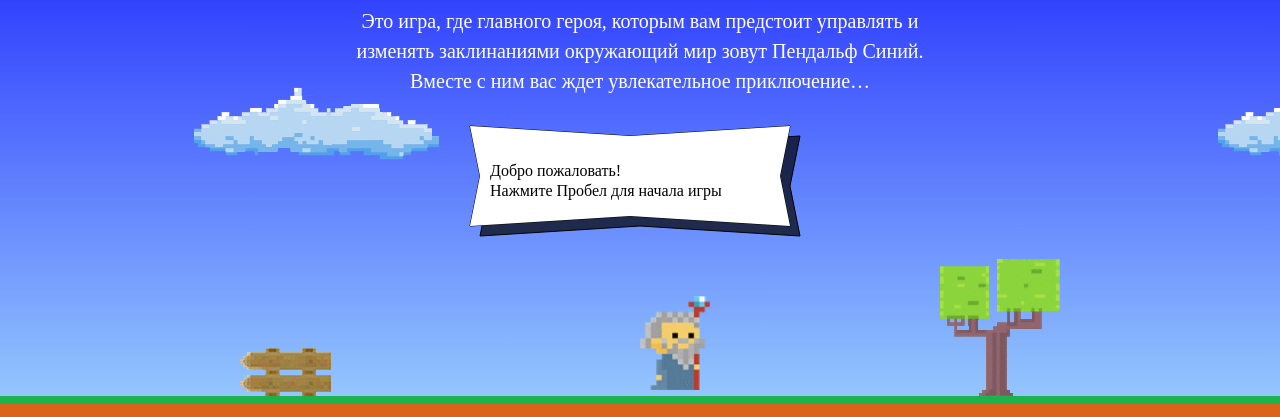
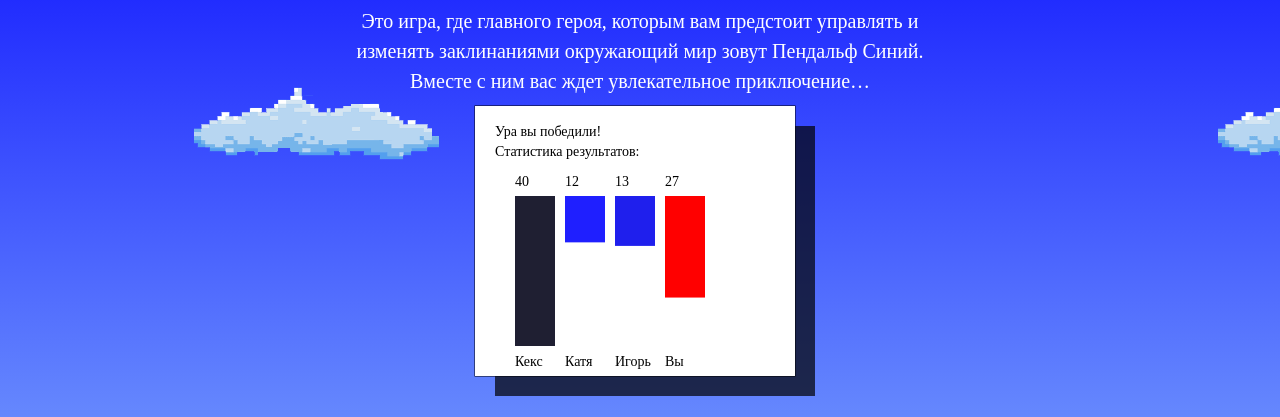
Before and after one commit to YuliaDimina/144822-code-and-magick, a website: page index.html in a window 1280 px wide. Shown: the part 203-620 px from the top of the page. Drawn offline with Linux system fonts and the light colour scheme; a web font is replaced by a local one.

Commit message:
Задание 8. Предварительный вариант

```diff
--- a/index.html
+++ b/index.html
@@ -22,10 +22,10 @@
     <p class="header-description">
       Это игра, где главного героя, которым вам предстоит управлять и изменять заклинаниями окружающий мир зовут Пендальф Синий. Вместе с ним вас ждет увлекательное приключение&hellip;
     </p>
+    <canvas width="530" height="300"></canvas>
 
     <div class="demo"></div>
   </header>
-
 
   <footer>
     <p>
@@ -51,6 +51,7 @@
       return (height / 3) * 2;
     };
   </script>
+  <script src="js/stat.js" type="application/javascript"></script>
   <script src="js/game.js" type="application/javascript"></script>
 
 </body>
--- /dev/null
+++ b/js/stat.js
@@ -0,0 +1,57 @@
+'use strict';
+
+var renderStatistics = function (ctx, names, times) {
+  ctx.fillStyle = 'rgba(0, 0, 0, 0.7)';
+  ctx.fillRect(120, 30, 320, 270);
+
+  ctx.fillStyle = 'rgba(256, 256, 256, 1.0)';
+  ctx.strokeRect(100, 10, 320, 270);
+  ctx.fillRect(100, 10, 320, 270);
+
+  ctx.fillStyle = '#000';
+  ctx.font = '14px PT Mono';
+
+  ctx.fillText('Ура вы победили!', 120, 40);
+  ctx.fillText('Статистика результатов:', 120, 60);
+
+  var max = -1;
+  var min = Infinity;
+
+  for (var i = 0; i < times.length; i++) {
+    var time = times[i];
+    if (time > max) {
+      max = time;
+    }
+    if (time < min) {
+      min = time;
+    }
+  }
+
+  min = 0;
+  var histoHeight = 150;
+  var histoX = 140;
+  var step = histoHeight / (max - min);
+  var columnIndent = 50;
+
+  for (var i = 0; i < times.length; i++) {
+    var name = names[i];
+    var time = times[i];
+
+    var height = step * (time - min);
+
+    ctx.fillText(time.toFixed(0), histoX + columnIndent * i, histoHeight - 60);
+
+    if (name === 'Вы') {
+      ctx.fillStyle = 'rgba(255, 0, 0, 1)';
+    } else {
+      ctx.fillStyle = ['rgba(0, 0 ', ((Math.random() * 7) * 61).toFixed(0), ' 0.88)'];
+    }
+
+    ctx.fillRect(histoX + columnIndent * i, 100, 40, height);
+    ctx.fillStyle = '#000';
+    ctx.fillText(name, histoX + columnIndent * i, 100 + histoHeight + 20);
+  }
+};
+
+var canvas = document.querySelector('canvas');
+renderStatistics(canvas.getContext('2d'), ['Кекс', 'Катя', 'Игорь', 'Вы'], [40.25, 12.44, 13.39, 27.25]);
```
Lines whose indentation alone changed are shown as unchanged.
